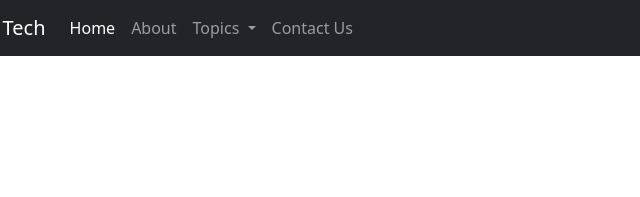
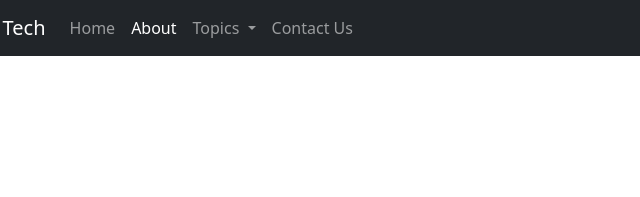
Before and after one commit to DeveloperHarsh17/Hrszh-Tech, a plain HTML site: page About.html in a window 1280 px wide. Shown: the top 197 px of the page, 69-709 px from the left. Drawn offline with nearby package versions, Linux system fonts and the light colour scheme.

Commit message:
Update About.html

```diff
--- a/About.html
+++ b/About.html
@@ -22,10 +22,10 @@
             <div class="collapse navbar-collapse" id="navbarSupportedContent">
                 <ul class="navbar-nav me-auto mb-2 mb-lg-0">
           <li lass="nav-item">
-            <a class="nav-link active" aria-current="page" href="/">Home</a>
+            <a class="nav-link " aria-current="page" href="/">Home</a>
           </li>
           <li class="nav-item">
-            <a class="nav-link" href="/Hrszh-Tech/About.html">About</a>
+            <a class="nav-link active" href="/Hrszh-Tech/About.html">About</a>
           </li>
           <li class="nav-item dropdown">
             <a class="nav-link dropdown-toggle" href="#" role="button" data-bs-toggle="dropdown" aria-expanded="false">
```
